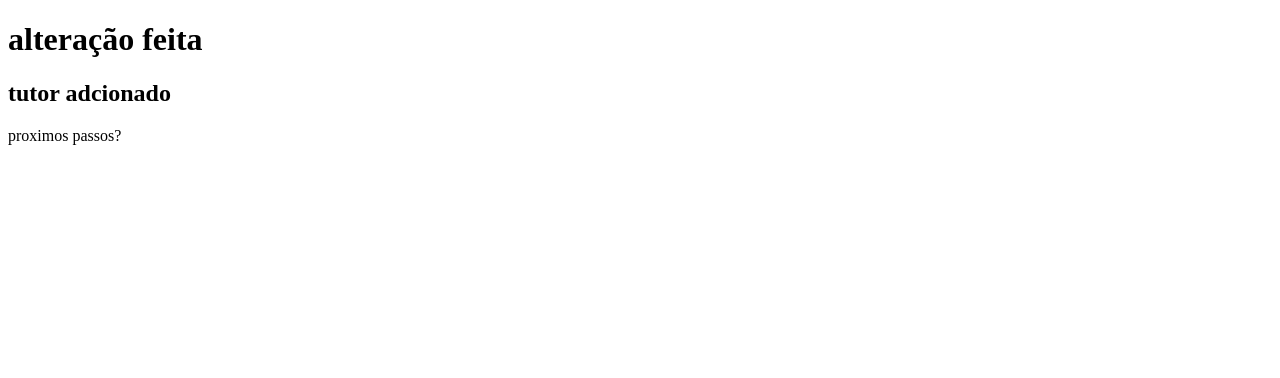
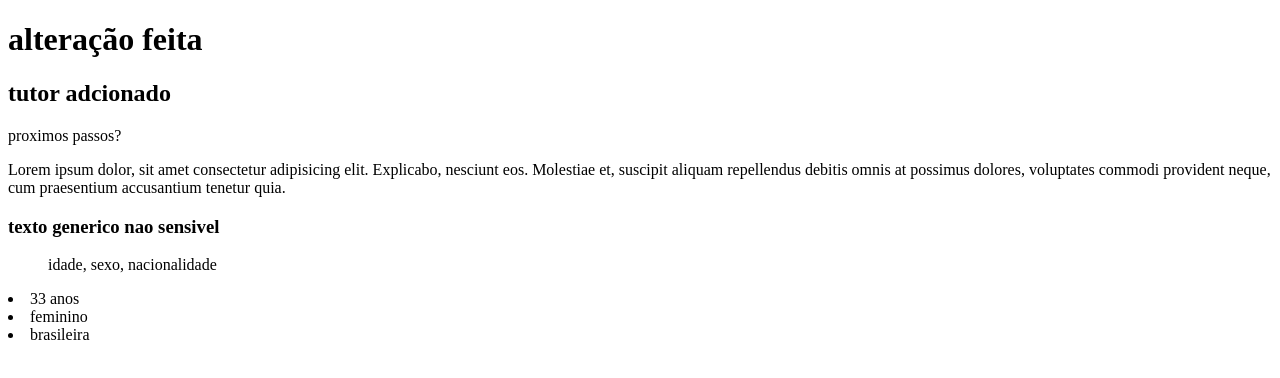
Before and after one commit to leoo-tech/coderhouse, a plain HTML site: page index.html in a window 1280 px wide. Drawn offline with Linux system fonts and the light colour scheme.

Commit message:
mais tags com informações não sensíveis

```diff
--- a/index.html
+++ b/index.html
@@ -9,5 +9,11 @@
   <h1>alteração feita</h1>
   <h2>tutor adcionado</h2>
   <p>proximos passos?</p>
+  <p>Lorem ipsum dolor, sit amet consectetur adipisicing elit. Explicabo, nesciunt eos. Molestiae et, suscipit aliquam repellendus debitis omnis at possimus dolores, voluptates commodi provident neque, cum praesentium accusantium tenetur quia.</p>
+  <h3>texto generico nao sensivel</h3>
+  <ul>idade, sexo, nacionalidade</ul>
+  <li>33 anos</li>
+  <li>feminino</li>
+  <li>brasileira</li>
 </body>
 </html>
```
